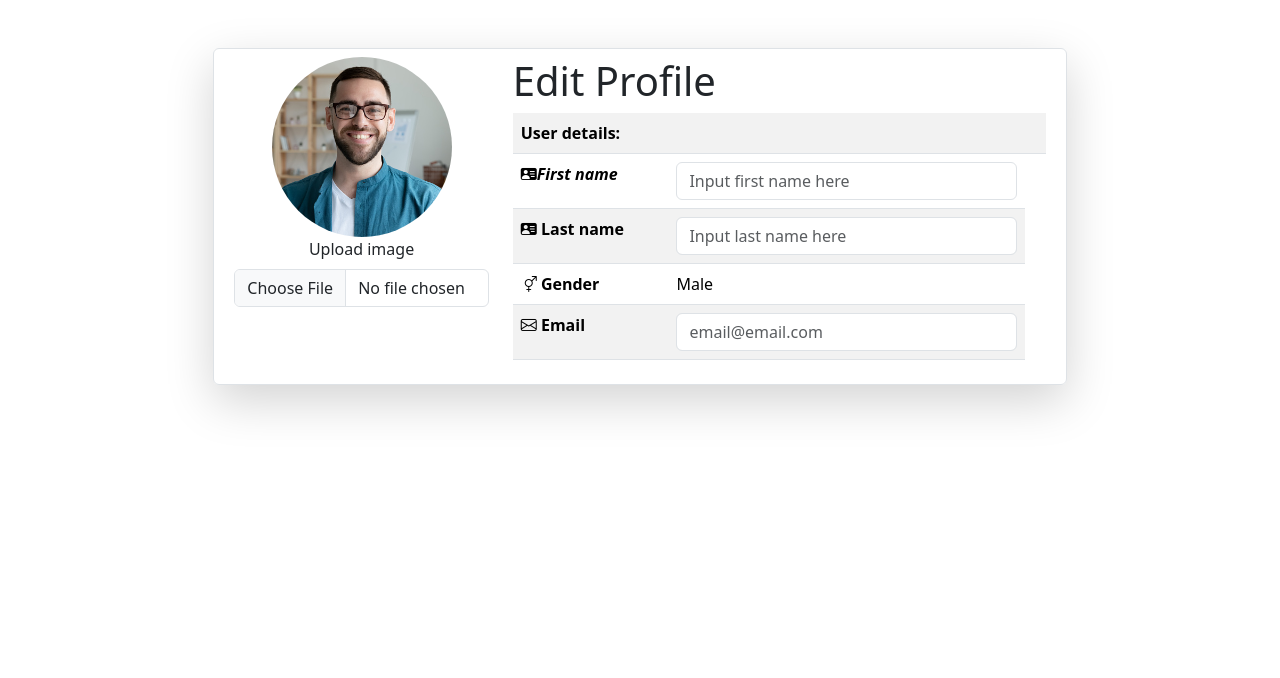
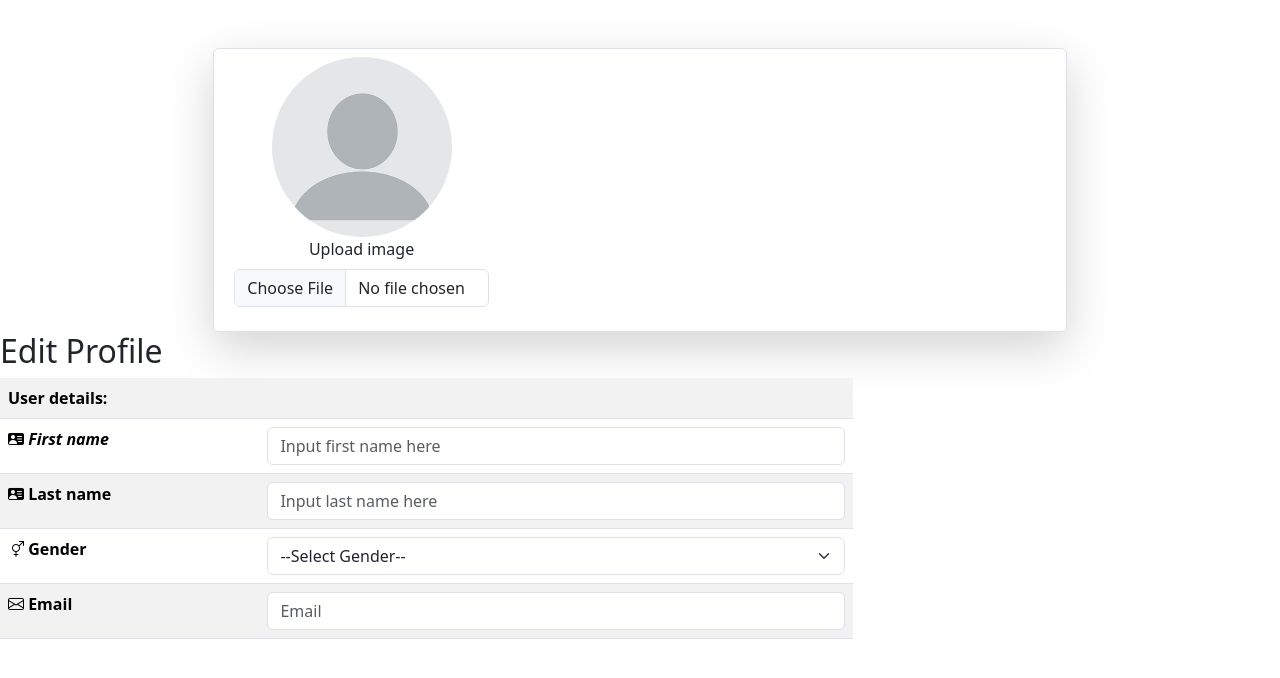
Before and after one commit to jeffreydekker/XAMPP-htdocs, a PHP site: page /profile-edit.php in a window 1280 px wide. Shown: the top 678 px of the page. Run offline with PHP 8.4, Linux system fonts and the light colour scheme.

Commit message:
progress on profiles

```diff
--- a/profile/index.php
+++ b/profile/index.php
@@ -16,6 +16,7 @@
             <button class="mx-auto m-1 btn-sm btn btn-warning text-white">Delete</button>
             <button class="mx-auto m-1 btn-sm btn btn-info text-white">Logout</button>
         </div>
+    </div>
         <div class="col-md-8">
             <div class="h1">User Profile</div>
             <table class="table table-striped">
@@ -24,7 +25,6 @@
                 <tr><th><i class="bi bi-person-vcard-fill"></i> Last name</th><td>Doe</td></tr>
                 <tr><th><i class="bi bi-gender-ambiguous"></i> Gender</th><td>Male</td></tr>
                 <tr><th><i class="bi bi-envelope"></i> Email</th><td>email@email.com</td></tr>
-                <h1>Github Test</h1>
             </table>
         </div>
     </div>
--- a/profile/profile-edit.php
+++ b/profile/profile-edit.php
@@ -9,34 +9,55 @@
     <title>Edit profile</title>
 </head>
 <body>
+
+
+
     <div class="row col-md-8 border rounded mx-auto mt-5 p-2 shadow-lg">
         <div class="col-md-4 text-center">
-            <img src="img/istockphoto-1309328823-170667a.jpg" class="img-fluid rounded-circle" style="width: 180px;height:180px;object-fit: cover;">
+            <img src="img/blank-profile-picture-973460__340.webp" class="js-image img-fluid rounded-circle" style="width: 180px;height:180px;object-fit: cover;">
             <div class="mb-3">
                 <label for="formFile" class="form-label">Upload image</label>
-                <input class="form-control" type="file" id="formFile">
+                <input onchange="display_image(this.file[0])" class="form-control" type="file" id="formFile">
             </div>
         </div>
+    </div>
         <div class="col-md-8">
-            <div class="h1">Edit Profile</div>
+            <div class="h2">Edit Profile</div>
             <table class="table table-striped">
-                <tr><th colspan="2">User details:</th><td></td></tr>
-                <tr><th><i class="bi bi-person-vcard-fill ">First name</th>
-                <td><input type="text" class="form-control" name="firstname" placeholder="Input first name here"></td></tr>
-                <tr><th><i class="bi bi-person-vcard-fill"></i> Last name</th>
-                <td><input type="text" class="form-control" name="lastname" placeholder="Input last name here"></td></tr>
-                <tr><th><i class="bi bi-gender-ambiguous"></i> Gender</th>
-                <td>Male</td></tr>
-                <tr><th><i class="bi bi-envelope"></i> Email</th>
-                <td><input type="text" class="form-control" name="email" placeholder="email@email.com"></td></tr>
+                <tr><th colspan="2">User details:</th></tr>
+                <tr><th><i class="bi bi-person-vcard-fill ">  First name</th>
+                    <td>
+                        <input type="text" class="form-control" name="firstname" placeholder="Input first name here">
+                    </td>
+                </tr>
+                <tr><th><i class="bi bi-person-vcard-fill"></i>  Last name</th>
+                    <td>
+                        <input type="text" class="form-control" name="lastname" placeholder="Input last name here">
+                    </td>
+                </tr>
+                <tr><th><i class="bi bi-gender-ambiguous"></i>  Gender</th>
+                <td><select class="form-select" aria-label="Default select example">
+                        <option selected value="">--Select Gender--</option>
+                        <option value="1">Male</option>
+                        <option value="2">Female</option>
+                    </select></td></tr>
+                <tr><th><i class="bi bi-envelope"></i>  Email</th>
+                <td><input type="text" class="form-control" name="email" placeholder="Email"></td></tr>
             </table>
-            <div>
+            <div class="p-2">
 
             </div>
         </div>
     </div>
 
-    <script src="https://cdn.jsdelivr.net/npm/bootstrap@5.3.0-alpha1/dist/js/bootstrap.bundle.min.js" integrity="sha384-w76AqPfDkMBDXo30jS1Sgez6pr3x5MlQ1ZAGC+nuZB+EYdgRZgiwxhTBTkF7CXvN" crossorigin="anonymous"></script>
   </body>
 </body>
 </html>
+
+<script>
+    function display_image(file)
+        {
+            var img = document.querySelector(".js-image");
+            img.src = URL.createObjectURL(file);
+        }
+</script>
```
Also changed, not shown: profile/img/blank-profile-picture-973460__340.webp (added).
